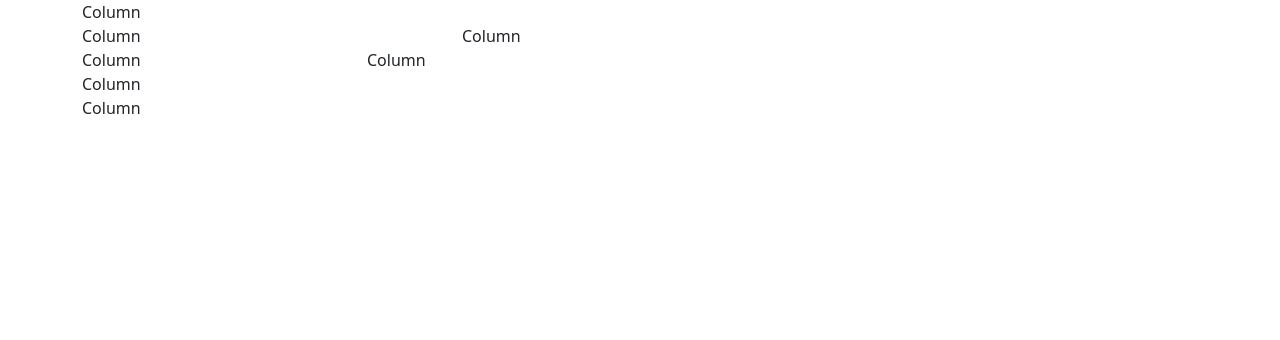
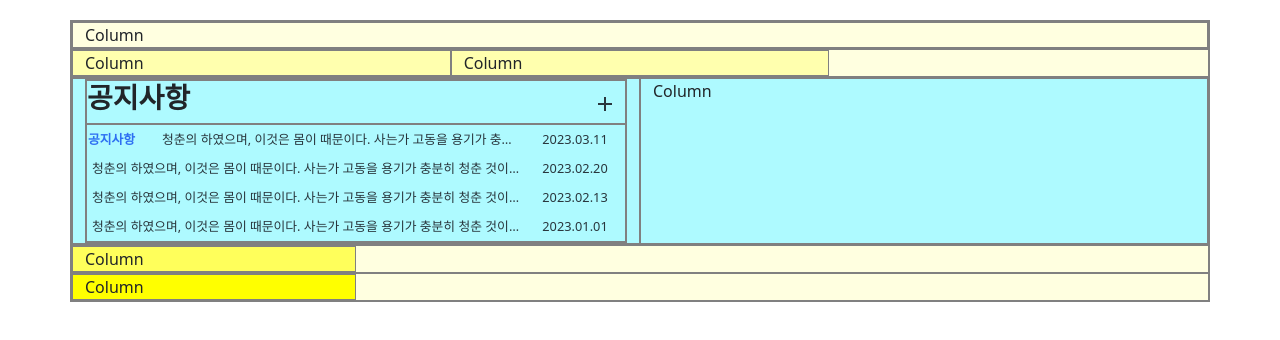
Before and after one commit to yeonaa95/online-book, a plain HTML site: page index.html in a window 1280 px wide. Drawn offline with nearby package versions, Linux system fonts and the light colour scheme.

Commit message:
feat: 공지사항 (notice) 추가

```diff
--- a/index.html
+++ b/index.html
@@ -10,6 +10,65 @@
       integrity="sha384-sRIl4kxILFvY47J16cr9ZwB07vP4J8+LH7qKQnuqkuIAvNWLzeN8tE5YBujZqJLB"
       crossorigin="anonymous"
     />
+    <style>
+      .container {
+        margin-top: 20px;
+        margin-bottom: 80px;
+      }
+      div {
+        background-color: lightyellow;
+        border: 1px solid gray;
+      }
+      .row:nth-child(2) div {
+        background-color: rgb(255, 255, 174);
+      }
+      .row:nth-child(3) div {
+        background-color: rgb(174, 250, 255);
+      }
+      .row:nth-child(4) div {
+        background-color: rgb(255, 255, 91);
+      }
+      .row:nth-child(5) div {
+        background-color: rgb(255, 255, 0);
+      }
+
+      .notice-btn {
+        padding: 10px;
+        cursor: pointer;
+        display: flex;
+        align-items: center;
+        justify-content: space-around;
+        width: 1em;
+        height: 1em;
+      }
+      .seperator {
+        display: none;
+      }
+      .title-container {
+        display: flex;
+        justify-content: space-between;
+        width: 100%;
+      }
+      .title-container .btn-icon:hover {
+        background-color: #d8ddde;
+        border-radius: 5px;
+      }
+      .notice-info table {
+        font-size: 0.8rem;
+        color: #29363d;
+        table-layout: fixed;
+        width: 100%;
+      }
+      .notice-info td {
+        padding: 5px;
+        white-space: nowrap;
+        text-overflow: ellipsis;
+        overflow: hidden;
+      }
+      .notice-info th {
+        color: #2e6ff2;
+      }
+    </style>
   </head>
   <body>
     <!-- 반응형 레이아웃 -->
@@ -28,9 +87,67 @@
       <!-- 공지사항, 신간도서 -->
       <div class="row">
         <!-- 연화님 : 공지사항 -->
-        <div class="col-lg-3 col-md-4 col-sm-6">Column</div>
+        <div class="col-6">
+          <div class="notice">
+            <div class="title-container">
+              <h3 class="fs-lg-4 fs-md-5 fs-sm-6 fw-bold">공지사항</h3>
+              <button type="button" class="btn btn-icon">
+                <span class="icon"
+                  ><svg
+                    width="14"
+                    height="14"
+                    viewBox="0 0 14 14"
+                    fill="none"
+                    xmlns="http://www.w3.org/2000/svg"
+                  >
+                    <path
+                      d="M8 0V6H14V8H8V14H6V7.999L0 8V6L6 5.999V0H8Z"
+                      fill="#29363D"
+                    />
+                  </svg>
+                </span>
+              </button>
+            </div>
+
+            <div class="notice-info">
+              <table>
+                <tbody>
+                  <tr>
+                    <th width="70">공지사항</th>
+                    <td>
+                      청춘의 하였으며, 이것은 몸이 때문이다. 사는가 고동을
+                      용기가 충분히 청춘
+                    </td>
+                    <td width="100" align="center">2023.03.11</td>
+                  </tr>
+                  <tr>
+                    <td colspan="2">
+                      청춘의 하였으며, 이것은 몸이 때문이다. 사는가 고동을
+                      용기가 충분히 청춘 것이다. 얼마
+                    </td>
+                    <td width="100" align="center">2023.02.20</td>
+                  </tr>
+                  <tr>
+                    <td colspan="2">
+                      청춘의 하였으며, 이것은 몸이 때문이다. 사는가 고동을
+                      용기가 충분히 청춘 것이다. 얼마
+                    </td>
+                    <td width="100" align="center">2023.02.13</td>
+                  </tr>
+                  <tr>
+                    <td colspan="2">
+                      청춘의 하였으며, 이것은 몸이 때문이다. 사는가 고동을
+                      용기가 충분히 청춘 것이다. 얼마
+                    </td>
+                    <td width="100" align="center">2023.01.01</td>
+                  </tr>
+                </tbody>
+              </table>
+            </div>
+          </div>
+        </div>
         <!-- 준환님 : 신간도서 -->
-        <div class="col-lg-3 col-md-4 col-sm-6">Column</div>
+        <div class="col-6">Column</div>
       </div>
       <!-- 영종님 : 카드 리스트 -->
       <div class="row">
```
